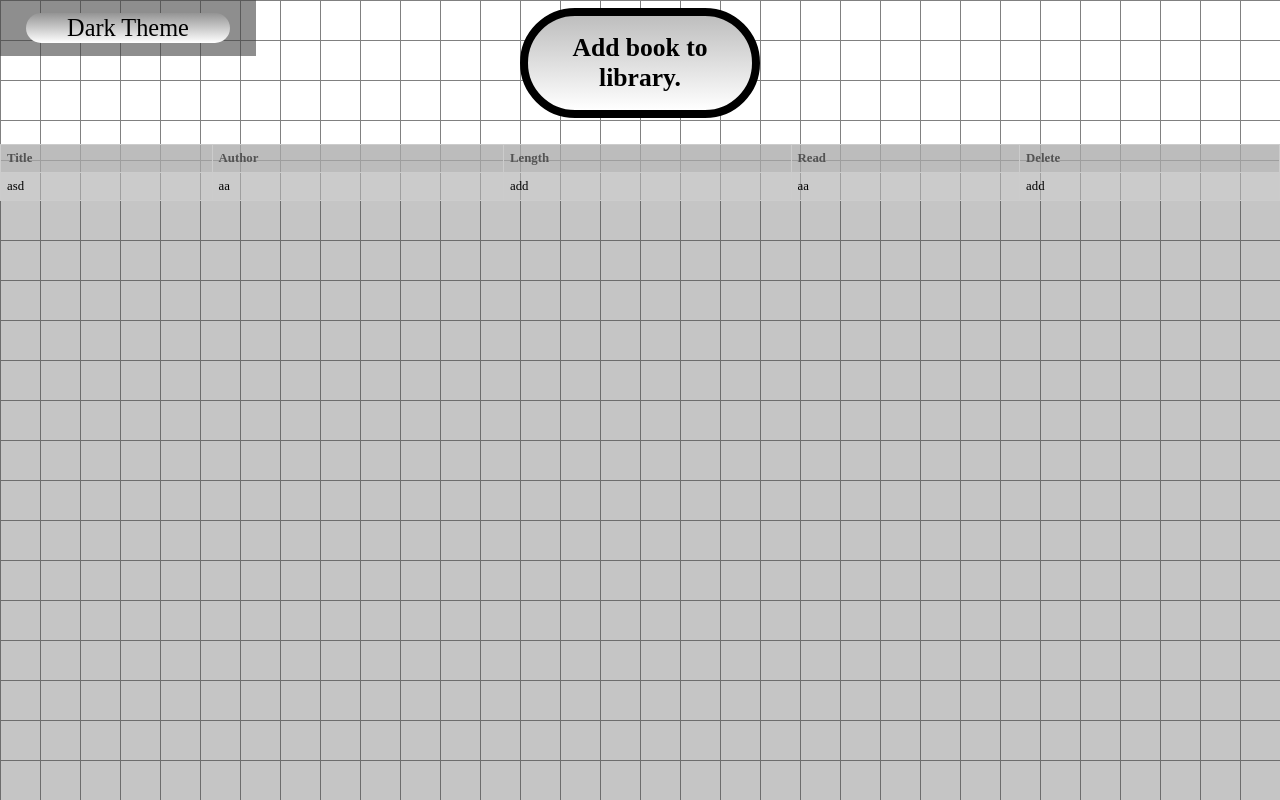
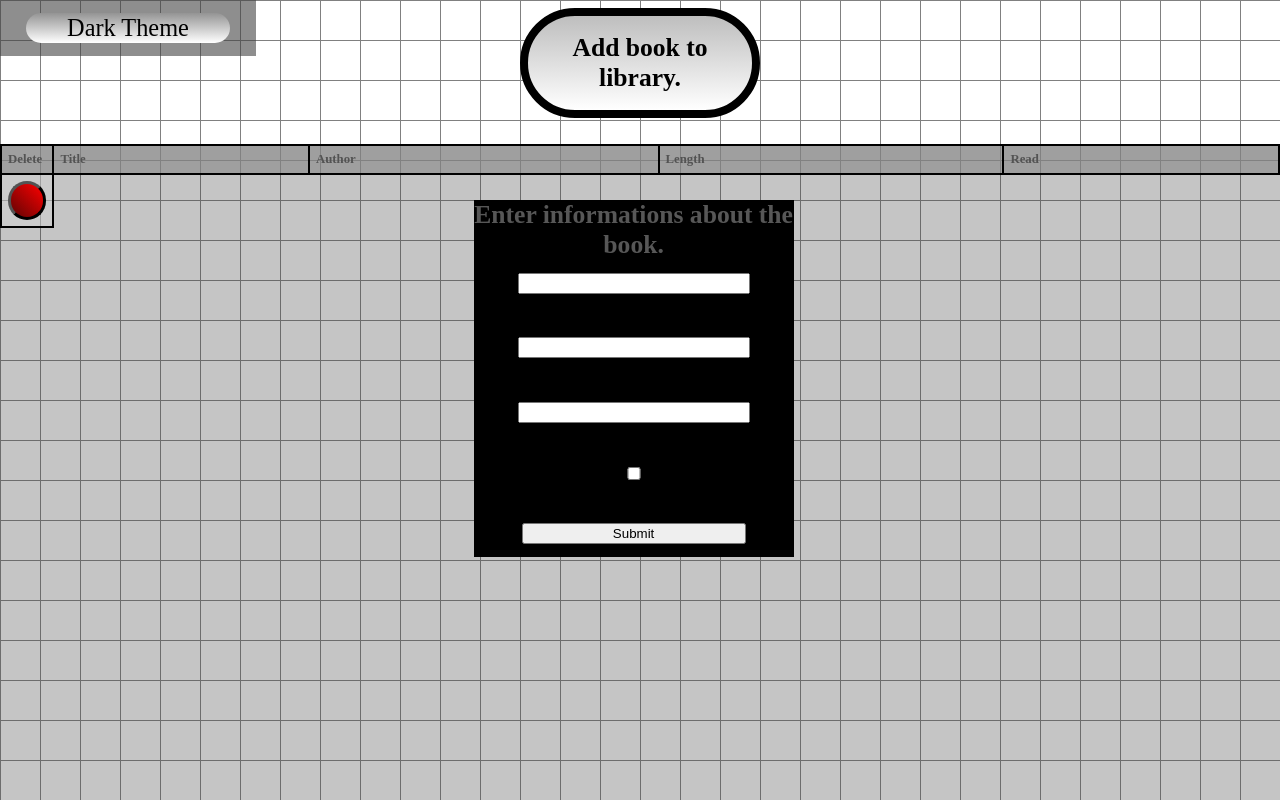
Before and after one commit to DeeAyDan/library-project-TOP, a plain HTML site: page index.html in a window 1280 px wide. Drawn offline with Linux system fonts and the light colour scheme.

Commit message:
Added initial form.

```diff
--- a/index.html
+++ b/index.html
@@ -24,25 +24,30 @@
       <table>
         <thead>
         <tr>
+          <th>Delete</th>
           <th>Title</th>
           <th>Author</th>
           <th>Length</th>
           <th>Read</th>
-          <th>Delete</th>
         </tr>
         </thead>
         <tbody>
         <tr id="booklist">
-          <td>asd</td>
-          <td>aa</td>
-          <td>add</td>
-          <td>aa</td>
-          <td>add</td>
+            <td id="tddelete"><button id="deletebutton"></button></td>
         </tr>
         </tbody>
       </table>
     </div>
 
+    <form id='submitform'>
+      <div id="formtext">Enter informations about the book.</div>
+      <input type="text"><br>
+      <input type="text"><br>
+      <input type="text"><br>
+      <input type="checkbox"><br>
+      <input type="submit">
+    </form>
+
   <script src="script.js"></script>
 </body>
 
--- a/script.js
+++ b/script.js
@@ -16,14 +16,26 @@ function Book(title, author, pages, read = ''){
 }
 
 const book1 = new Book('Titleee', 'Authorr', 7, true);
-myLibrary.push(book1);
+
 
 function addBookToLibrary() {
-
+    myLibrary.push(book1);
+    displyBooks();
   }
 
+const list = document.querySelector('#booklist');
+
 function displyBooks(){
-    for (let i = 0; i < myLibrary.length; i++){
-        console.table(myLibrary);
-    }
+    const bookTitle = document.createElement('td');
+    bookTitle.textContent = myLibrary[myLibrary.length - 1].title;
+    list.appendChild(bookTitle);
+    const bookAuthor = document.createElement('td');
+    bookAuthor.textContent = myLibrary[myLibrary.length - 1].author;
+    list.appendChild(bookAuthor);
+    const bookPages = document.createElement('td');
+    bookPages.textContent = myLibrary[myLibrary.length - 1].pages;
+    list.appendChild(bookPages);
+    const bookRead = document.createElement('td');
+    bookRead.textContent = myLibrary[myLibrary.length - 1].read;
+    list.appendChild(bookRead);
 }
--- a/style.css
+++ b/style.css
@@ -99,14 +99,68 @@ table {
   }
 
   th {
-    background: rgba(156, 156, 156, 0.315);
+    background: rgba(66, 66, 66, 0.315);
     color: rgb(83, 83, 83);
     font-weight: bold;
+    text-align: left;
   }
 
   td, th {
     padding: 6px;
-    border: 1px solid #ccc;
-    text-align: left;
+    border: 0.2vw solid rgb(0, 0, 0);
     font-size: 1vw;
   }
+
+  td {
+      text-align: center;
+  }
+
+  #tddelete {
+      width: 1vw;
+      height: 2vw;
+  }
+
+  #deletebutton{
+      width: 3vw;
+      height: 3vw;
+      border-width: 0.3vw;
+      border-radius: 50%;
+      border-color: rgb(83, 83, 83);
+      background-image: linear-gradient(45deg, rgb(94, 4, 4), rgba(255,0,0,1));
+      transition: ease-in-out;
+      transition-duration: 30ms;
+  }
+
+  #deletebutton:hover{
+      scale: 1.1;
+  }
+
+#deletebutton:active{
+    scale: 0.9;
+}
+
+#submitform {
+    position: fixed;
+    width: 25%;
+    top: 25%;
+    right: auto;
+    background-color: rgb(0, 0, 0);
+    left: 37%;
+}
+
+#formtext{
+    color: rgb(87, 87, 87);
+    text-align: center;
+    font-size: 2vw;
+    font-weight: bolder;
+}
+
+input {
+    display: flex;
+    align-items: center;
+    margin-left: auto;
+    margin-right: auto;
+    margin-top: 1vw;
+    margin-bottom: 1vw;
+    width: 70%;
+}
```
